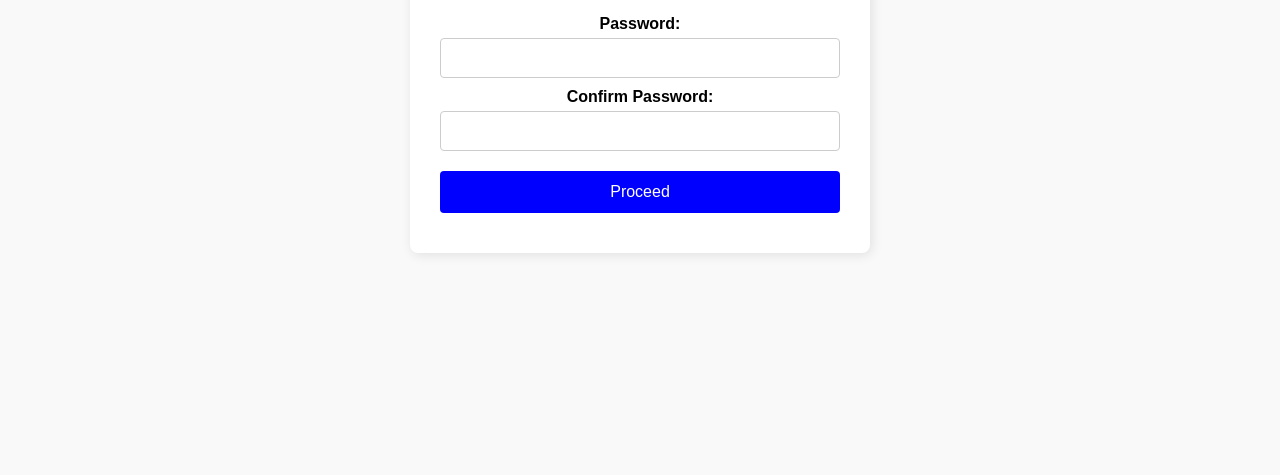
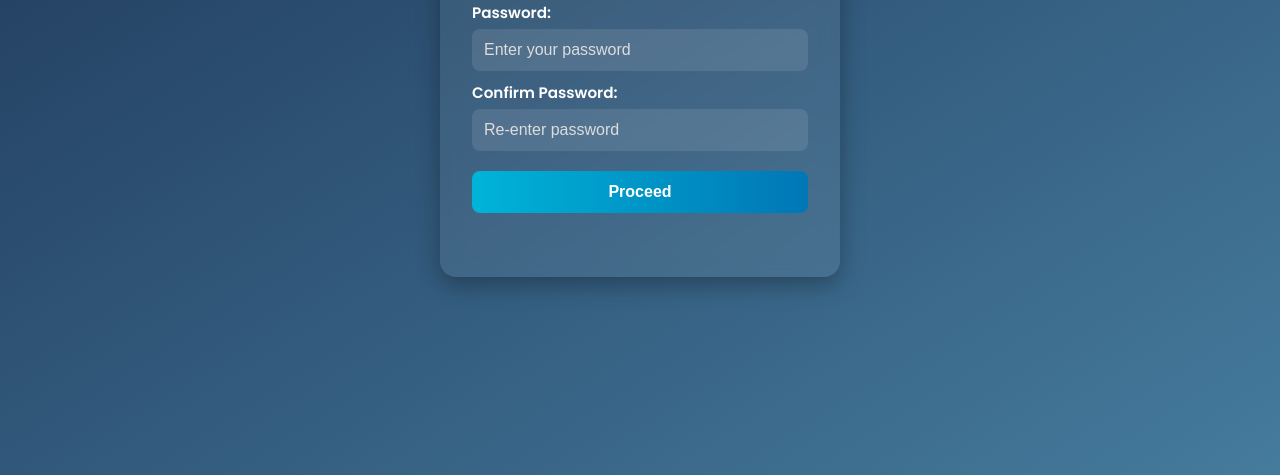
Before and after one commit to sigeyh/inukaloanskenya, a plain HTML site: page password.html in a window 1280 px wide. Shown: the part 325-800 px from the top of the page. Drawn offline with Linux system fonts and the light colour scheme.

Commit message:
Update password.html

```diff
--- a/password.html
+++ b/password.html
@@ -1,62 +1,113 @@
 <!DOCTYPE html>
 <html lang="en">
 <head>
-  <meta charset="UTF-8">
-  <meta name="viewport" content="width=device-width, initial-scale=1">
+  <meta charset="UTF-8" />
+  <meta name="viewport" content="width=device-width, initial-scale=1" />
   <title>Create Password</title>
+  <link href="https://fonts.googleapis.com/css2?family=Poppins:wght@400;600&display=swap" rel="stylesheet">
   <style>
+    * {
+      box-sizing: border-box;
+    }
+
     body {
-      font-family: Arial, sans-serif;
-      background-color: #f9f9f9;
+      margin: 0;
+      font-family: 'Poppins', sans-serif;
+      background: linear-gradient(to bottom right, #1d3557, #457b9d);
       display: flex;
       justify-content: center;
       align-items: center;
       min-height: 100vh;
-      margin: 0;
+      color: #fff;
     }
+
     .container {
-      background-color: #fff;
-      width: 400px;
-      padding: 30px;
-      border-radius: 8px;
-      box-shadow: 2px 2px 12px rgba(0, 0, 0, 0.1);
+      background: rgba(255, 255, 255, 0.07);
+      backdrop-filter: blur(10px);
+      border-radius: 16px;
+      box-shadow: 0 8px 24px rgba(0, 0, 0, 0.3);
+      padding: 2rem;
+      width: 100%;
+      max-width: 400px;
       text-align: center;
     }
+
     h1 {
-      margin-bottom: 20px;
+      margin-bottom: 1.5rem;
+      font-size: 1.8rem;
+      color: #ffffff;
     }
+
     form {
       display: flex;
       flex-direction: column;
     }
+
     label {
+      text-align: left;
       margin: 10px 0 5px;
-      font-weight: bold;
+      font-weight: 600;
+      font-size: 0.95rem;
     }
+
     input {
-      padding: 10px;
-      border: 1px solid #ccc;
-      border-radius: 4px;
-      font-size: 1em;
+      padding: 12px;
+      border: none;
+      border-radius: 8px;
+      background: rgba(255, 255, 255, 0.1);
+      color: #fff;
+      font-size: 1rem;
+      outline: none;
+      transition: border 0.3s ease;
     }
+
+    input:focus {
+      border: 2px solid #a8dadc;
+    }
+
+    ::placeholder {
+      color: #ddd;
+    }
+
     button {
       margin-top: 20px;
       padding: 12px;
-      background-color: blue;
+      border: none;
+      border-radius: 8px;
+      background: linear-gradient(to right, #00b4d8, #0077b6);
       color: white;
-      border: none;
-      border-radius: 4px;
-      font-size: 1em;
+      font-size: 1rem;
+      font-weight: bold;
       cursor: pointer;
-      transition: background-color 0.3s ease;
+      transition: transform 0.2s ease, box-shadow 0.3s ease;
     }
+
     button:hover {
-      background-color: darkblue;
+      transform: translateY(-2px);
+      box-shadow: 0 6px 12px rgba(0, 183, 255, 0.3);
     }
+
     .error {
-      color: red;
-      margin-top: 10px;
-      font-size: 14px;
+      color: #ff6b6b;
+      margin-top: 12px;
+      font-size: 0.9rem;
+      min-height: 20px;
+      transition: all 0.3s ease;
+    }
+
+    @media (max-width: 480px) {
+      .container {
+        padding: 1.5rem;
+      }
+
+      h1 {
+        font-size: 1.5rem;
+      }
+
+      input,
+      button {
+        font-size: 0.95rem;
+      }
     }
   </style>
 </head>
@@ -65,10 +116,10 @@
     <h1>Create Password</h1>
     <form id="passwordForm">
       <label for="password">Password:</label>
-      <input type="password" id="password" name="password" required>
+      <input type="password" id="password" name="password" required placeholder="Enter your password" />
 
       <label for="confirmPassword">Confirm Password:</label>
-      <input type="password" id="confirmPassword" name="confirmPassword" required>
+      <input type="password" id="confirmPassword" name="confirmPassword" required placeholder="Re-enter password" />
 
       <button type="button" onclick="validatePasswords()">Proceed</button>
       <div id="errorMsg" class="error"></div>
@@ -77,37 +128,31 @@
 
   <script>
     function validatePasswords() {
-      var password = document.getElementById('password').value.trim();
-      var confirmPassword = document.getElementById('confirmPassword').value.trim();
-      var errorMsg = document.getElementById('errorMsg');
+      const password = document.getElementById('password').value.trim();
+      const confirmPassword = document.getElementById('confirmPassword').value.trim();
+      const errorMsg = document.getElementById('errorMsg');
 
-      // Check if password fields are empty
       if (password === "" || confirmPassword === "") {
         errorMsg.textContent = "Password fields cannot be empty.";
         return;
       }
 
-      // Check password length
       if (password.length < 6) {
-        errorMsg.textContent = "Password must be at least 6 characters long.";
+        errorMsg.textContent = "Password must be at least 6 characters.";
         return;
       }
 
-      // Check if passwords match
       if (password !== confirmPassword) {
-        errorMsg.textContent = "Passwords do not match. Please try again.";
+        errorMsg.textContent = "Passwords do not match.";
         return;
       }
 
-      // If everything is correct, proceed
       errorMsg.textContent = "";
-      localStorage.setItem('userPassword', password);
+      localStorage.setItem("userPassword", password);
       setTimeout(() => {
-        window.location.href = 'confirmdetails.html';
+        window.location.href = "confirmdetails.html";
       }, 1000);
     }
   </script>
 </body>
 </html>
-
-<script async data-explicit-opt-in="true" data-cookie-opt-in="true" data-deployment-id="dpl_5b1LwqfK8TAhDdAiQHJciFseYbKg" src="https://vercel.live/_next-live/feedback/feedback.js"></script>
```
